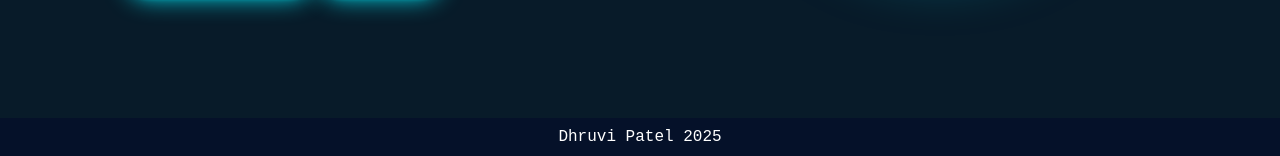
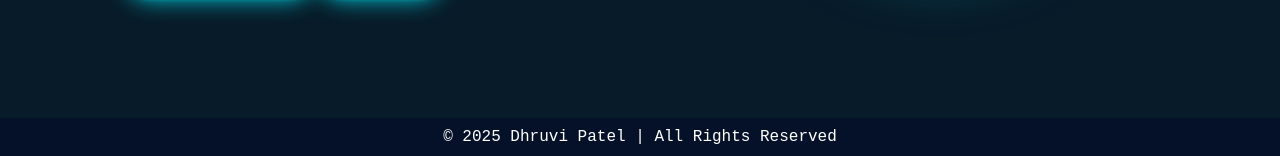
Before and after one commit to dhruvi1704/portfolio, a plain HTML site: page index.html in a window 1280 px wide. Shown: the part 644-800 px from the top of the page. Drawn offline with nearby package versions, Linux system fonts and the light colour scheme; a script that the page names is missing.

Commit message:
Updated footer section

```diff
--- a/index.html
+++ b/index.html
@@ -219,7 +219,7 @@
     </section>
 
     <footer class="footer">
-        <p>Dhruvi Patel 2025</p>
+        <p>© 2025 Dhruvi Patel | All Rights Reserved</p>
     </footer>
 
 <script src="main.js"></script>
```
